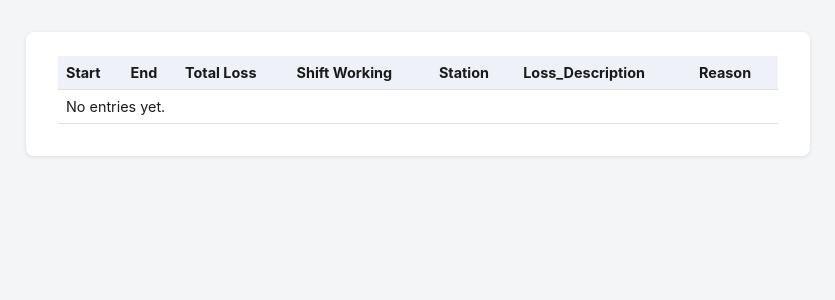
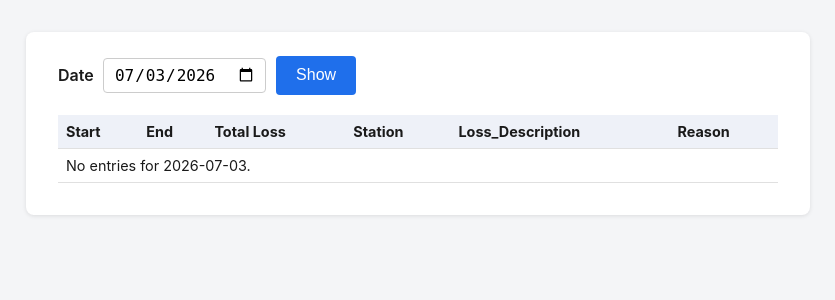
Before and after one commit to vatsav4/Temperory_Jugaads, a Flask app: page /entries in a window 1280 px wide. Shown: the part 84-384 px from the top of the page, without its empty margins (222-1057 px from the left). Run offline with Flask 3, Linux system fonts and the light colour scheme; data that the repository does not hold is empty.

Commit message:
Add date filter to entries view, drop nonexistent shift_working column
/entries now takes a ?date=YYYY-MM-DD query param (date picker on the
page, defaults to today) and queries loss_table for that day's rows
instead of just the last 200 by insert order.

Also removes shift_working from the INSERT/SELECT and the entry form:
it isn't a real column on the existing dbo.loss_table (it was only
ever in our own scratch SQLite table), so referencing it would have
errored against production.

Co-Authored-By: Claude Sonnet 5 <noreply@anthropic.com>
Claude-Session: https://claude.ai/code/session_01LSXgG7wR2fhmCne5iBey6q

```diff
--- a/app.py
+++ b/app.py
@@ -55,7 +55,6 @@ BEGIN
         shop_id_id INT NOT NULL,
         loss_autofields_id INT NULL,
         vc_model NVARCHAR(100) NULL,
-        shift_working NVARCHAR(3) NULL,
         created_at DATETIME NOT NULL
     )
 END
@@ -104,7 +103,6 @@ def index():
             typename = request.form["typename"].strip()
             loss_id = int(request.form["loss_id"])
             loss_comments = request.form.get("loss_comments", "").strip()
-            shift_working = request.form.get("shift_working", "Yes")
 
             if not typename:
                 raise ValueError("Station is required.")
@@ -125,9 +123,9 @@ def index():
                 f"""
                 INSERT INTO {SQL_TABLE} (
                     loss_date_time, log_date_time, typename, loss_duration,
-                    loss_comments, loss_lossID_id, shop_id_id, shift_working,
+                    loss_comments, loss_lossID_id, shop_id_id,
                     created_at
-                ) VALUES (?, ?, ?, ?, ?, ?, ?, ?, ?)
+                ) VALUES (?, ?, ?, ?, ?, ?, ?, ?)
                 """,
                 (
                     end_time,
@@ -137,7 +135,6 @@ def index():
                     loss_comments,
                     loss_id,
                     SHOP_ID,
-                    shift_working,
                     datetime.now(),
                 ),
             )
@@ -153,14 +150,26 @@ def index():
 
 @app.route("/entries")
 def entries():
+    date_str = request.args.get("date", "").strip()
+    try:
+        selected_date = datetime.strptime(date_str, "%Y-%m-%d")
+    except ValueError:
+        selected_date = datetime.now()
+    date_str = selected_date.strftime("%Y-%m-%d")
+
+    range_start = selected_date.replace(hour=0, minute=0, second=0, microsecond=0)
+    range_end = range_start + timedelta(days=1)
+
     db = get_db()
     rows = db.execute(
         f"""
-        SELECT TOP 200 loss_date_time, loss_duration, shift_working, typename,
+        SELECT loss_date_time, loss_duration, typename,
                loss_lossID_id, loss_comments
         FROM {SQL_TABLE}
+        WHERE loss_date_time >= ? AND loss_date_time < ?
         ORDER BY loss_date_time DESC
-        """
+        """,
+        (range_start, range_end),
     ).fetchall()
 
     computed = []
@@ -172,7 +181,6 @@ def entries():
                 "start": start_time.strftime("%m/%d/%Y %I:%M:%S %p"),
                 "end": end_time.strftime("%m/%d/%Y %I:%M:%S %p"),
                 "total_loss": round(row.loss_duration / 60, 2),
-                "shift_working": row.shift_working,
                 "typename": row.typename,
                 "loss_description": LOSS_ID_CHOICES.get(
                     row.loss_lossID_id, row.loss_lossID_id
@@ -181,7 +189,7 @@ def entries():
             }
         )
 
-    return render_template("entries.html", entries=computed)
+    return render_template("entries.html", entries=computed, selected_date=date_str)
 
 
 if __name__ == "__main__":
--- a/static/style.css
+++ b/static/style.css
@@ -77,6 +77,28 @@ button[type="submit"]:hover {
   background: #185fd0;
 }
 
+.date-filter {
+  display: flex;
+  align-items: center;
+  gap: 0.6rem;
+  margin-bottom: 1.25rem;
+}
+
+.date-filter label {
+  font-weight: 600;
+}
+
+.date-filter input[type="date"] {
+  padding: 0.4rem 0.6rem;
+  border: 1px solid #ccc;
+  border-radius: 4px;
+  font-size: 1rem;
+}
+
+.date-filter button[type="submit"] {
+  margin-top: 0;
+}
+
 .error {
   color: #b3261e;
   background: #fce8e6;
--- a/templates/entries.html
+++ b/templates/entries.html
@@ -1,13 +1,18 @@
 {% extends "base.html" %}
 {% block title %}Loss Log Entries{% endblock %}
 {% block content %}
+  <form method="get" class="date-filter">
+    <label for="date">Date</label>
+    <input type="date" id="date" name="date" value="{{ selected_date }}">
+    <button type="submit">Show</button>
+  </form>
+
   <table>
     <thead>
       <tr>
         <th>Start</th>
         <th>End</th>
         <th>Total Loss</th>
-        <th>Shift Working</th>
         <th>Station</th>
         <th>Loss_Description</th>
         <th>Reason</th>
@@ -19,13 +24,12 @@
         <td>{{ e.start }}</td>
         <td>{{ e.end }}</td>
         <td>{{ e.total_loss }}</td>
-        <td>{{ e.shift_working }}</td>
         <td>{{ e.typename }}</td>
         <td>{{ e.loss_description }}</td>
         <td>{{ e.loss_comments }}</td>
       </tr>
       {% else %}
-      <tr><td colspan="7">No entries yet.</td></tr>
+      <tr><td colspan="6">No entries for {{ selected_date }}.</td></tr>
       {% endfor %}
     </tbody>
   </table>
--- a/templates/index.html
+++ b/templates/index.html
@@ -28,12 +28,6 @@
     <label for="loss_comments">Reason (e.g. Battery shortage)</label>
     <input type="text" id="loss_comments" name="loss_comments">
 
-    <label for="shift_working">Shift Working</label>
-    <select id="shift_working" name="shift_working">
-      <option value="Yes" selected>Yes</option>
-      <option value="No">No</option>
-    </select>
-
     <button type="submit">Save Entry</button>
   </form>
 
```
Also changed, not shown: README.md.
